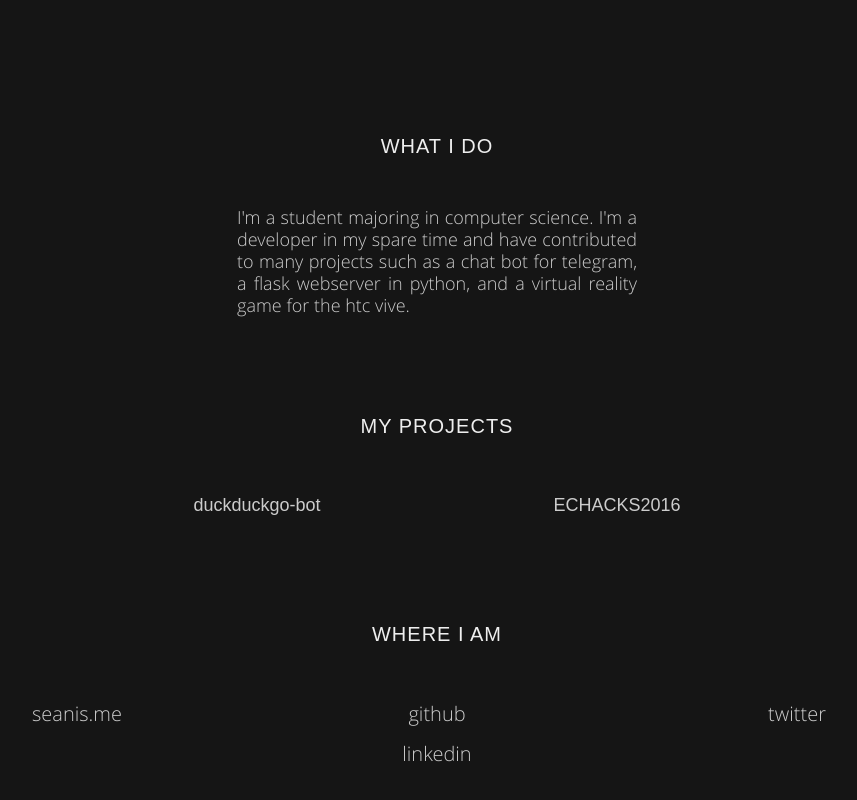
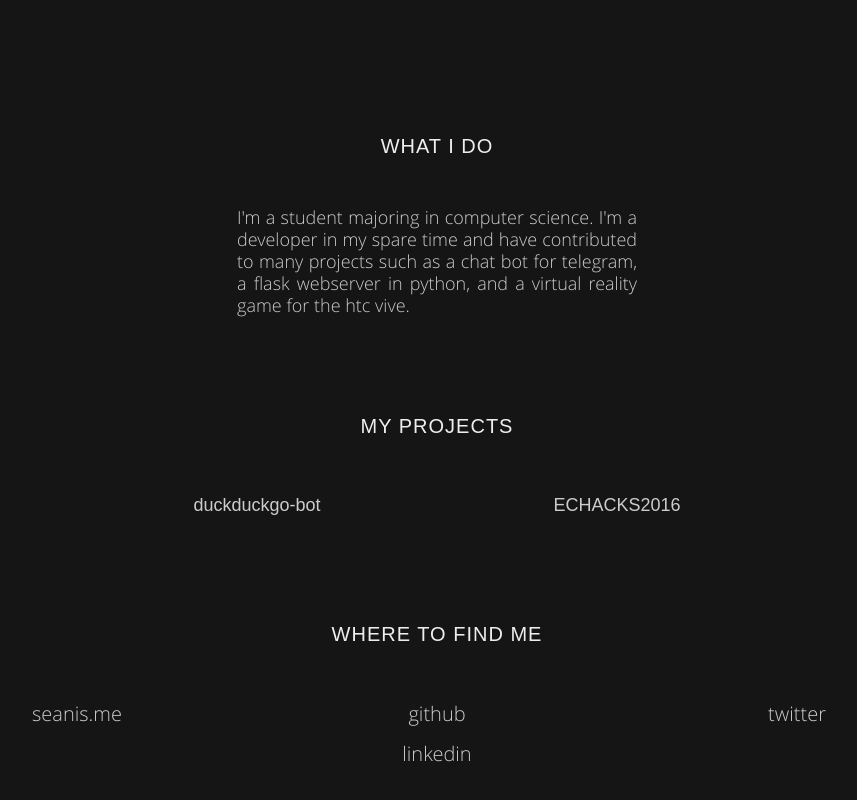
Before and after one commit to codebam/old-codebam.github.io, a plain HTML site: page index.html in a window 1280 px wide. Shown: the part 764-1564 px from the top of the page, without its empty margins (203-1060 px from the left). Drawn offline with nearby package versions, Linux system fonts and the light colour scheme; a web font is replaced by a local one.

Commit message:
I like that better

```diff
--- a/index.html
+++ b/index.html
@@ -58,7 +58,7 @@
   </div>
 </div>
 <h3>
-  where i am
+  where to find me
 </h3>
 <div class="section links">
   <div class="box">
```
